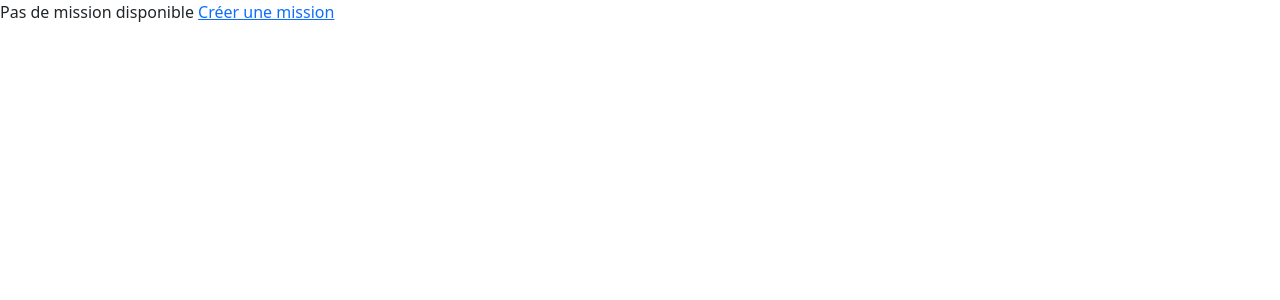
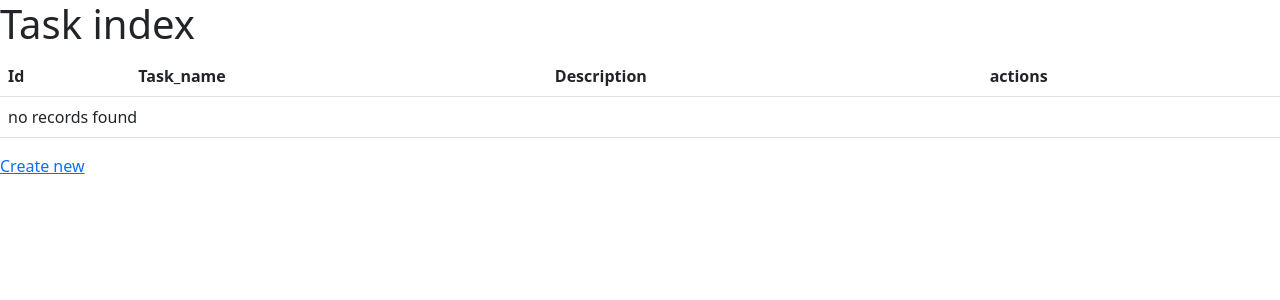
Before and after one commit to Liamcr21/trello, a Symfony app: template templates/task/index.html.twig in a window 1280 px wide. Shown: the top 300 px of the page. Run offline with Twig, Linux system fonts and the light colour scheme; the template is opened without the code that fills it, so the values that code supplies are empty; some libraries are stand-ins or nearby versions.

Commit message:
Style template task

```diff
--- a/templates/task/_delete_form.html.twig
+++ b/templates/task/_delete_form.html.twig
@@ -1,4 +1,4 @@
-<form method="post" action="{{ path('app_task_delete', {'id': task.id}) }}" onsubmit="return confirm('Etes vous sur ?');">
+<form method="post" action="{{ path('app_task_delete', {'id': task.id}) }}" onsubmit="return confirm('Are you sure you want to delete this item?');">
     <input type="hidden" name="_token" value="{{ csrf_token('delete' ~ task.id) }}">
-    <button class="btn btn-danger">Supprimer la mission</button>
+    <button class="btn">Delete</button>
 </form>
--- a/templates/task/_form.html.twig
+++ b/templates/task/_form.html.twig
@@ -1,5 +1,4 @@
 {{ form_start(form) }}
     {{ form_widget(form) }}
-    <button class="btn btn-warning">{{ button_label|default('Sauvegarder la mission') }}</button>
+    <button class="btn">{{ button_label|default('Save') }}</button>
 {{ form_end(form) }}
-,
--- a/templates/task/index.html.twig
+++ b/templates/task/index.html.twig
@@ -1,27 +1,37 @@
 {% extends 'base.html.twig' %}
-{% block title %}Mission{% endblock %}
+
+{% block title %}Task index{% endblock %}
 
 {% block body %}
+    <h1>Task index</h1>
 
+    <table class="table">
+        <thead>
+            <tr>
+                <th>Id</th>
+                <th>Task_name</th>
+                <th>Description</th>
+                <th>actions</th>
+            </tr>
+        </thead>
+        <tbody>
         {% for task in tasks %}
+            <tr>
+                <td>{{ task.id }}</td>
+                <td>{{ task.taskName }}</td>
+                <td>{{ task.description }}</td>
+                <td>
+                    <a href="{{ path('app_task_show', {'id': task.id}) }}">show</a>
+                    <a href="{{ path('app_task_edit', {'id': task.id}) }}">edit</a>
+                </td>
+            </tr>
+        {% else %}
+            <tr>
+                <td colspan="4">no records found</td>
+            </tr>
+        {% endfor %}
+        </tbody>
+    </table>
 
-   <div class="d-flex align-items-start">
-<div class="card" style="width: 18rem;">
-  <div class="card-body">
-    <h5 class="card-title">[Mission : {{ task.id }}]  {{ task.nom }}</h5>
-     <p class="card-text">{{ task.description }}</p>
-        <div class="btn-style" style="display: flex; flex-direction: column;">
-         <a class="btn btn-success" href="{{ path('app_task_show', {'id': task.id}) }}">Voir la mission</a>
-        <a class="btn btn-warning" href="{{ path('app_task_edit', {'id': task.id}) }}">Modifier la mission</a>
-            {{ include('task/_delete_form.html.twig') }}
-  </div>
-</div>
-</div>
-</div>
-        {% else %}
-               Pas de mission disponible
-        {% endfor %}
-
-
-    <a class"btn btn-info" href="{{ path('app_task_new') }}">Créer une mission</a>
+    <a href="{{ path('app_task_new') }}">Create new</a>
 {% endblock %}
```
Also changed, not shown: templates/task/edit.html.twig (+4 -5 lines), templates/task/new.html.twig (+3 -4 lines), templates/task/show.html.twig (+23 -17 lines).
